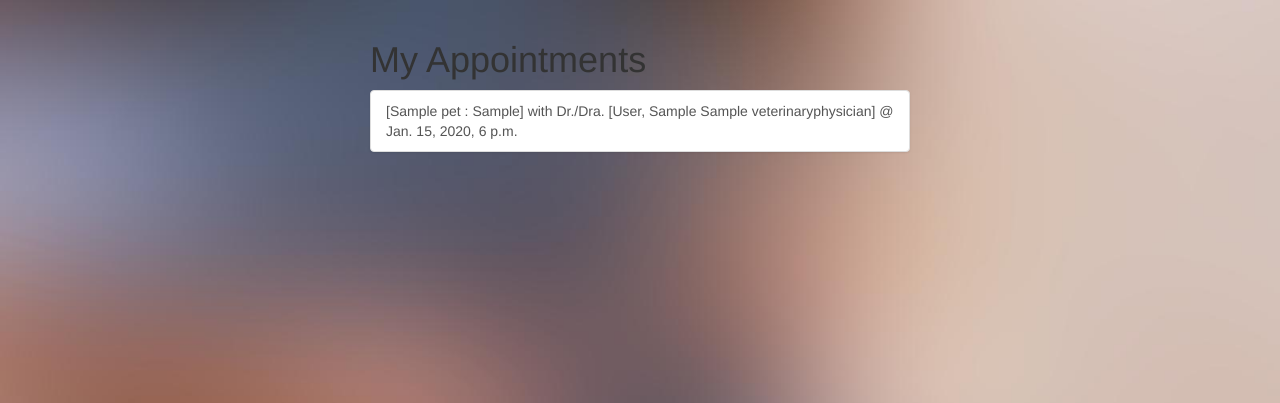
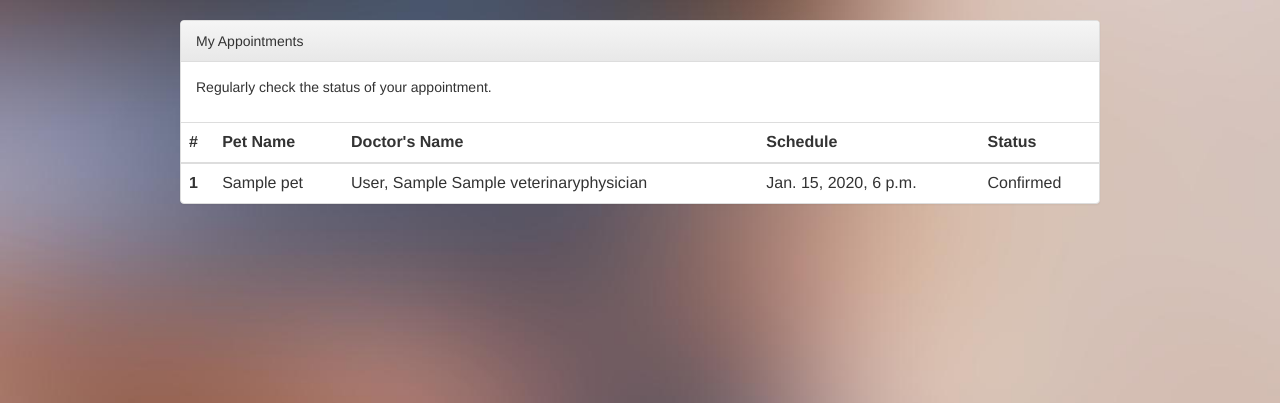
Before and after one commit to asabalon/cs260, a Django app: page /appointments/view/ in a window 1280 px wide. Shown: the part 51-454 px from the top of the page. Run offline with Django 3.2, Linux system fonts and the light colour scheme; a user stored in the database is signed in; tables that the repository leaves empty hold one stand-in row (values such as "Sample post"); some libraries are stand-ins or nearby versions.

Commit message:
Edited create test pet; edited html for view

```diff
--- a/appointments/templates/view_appointments.html
+++ b/appointments/templates/view_appointments.html
@@ -6,19 +6,41 @@ View Appointments
 {% endblock %}
 
 {% block page_panel %}
-<div class="col-xs-offset-3 col-xs-6">
-    <h1>My Appointments</h1>
-
-    <div class="list-group">
-        {% for appointment in appointments %}
-        <a href="#" class="list-group-item">
-            [{{ appointment.pet_name }}] with Dr./Dra. [{{ appointment.veterinary_physician }}]
-            @ {{ appointment.visit_schedule|date:'DATETIME_FORMAT' }}
-        </a>
-        {% empty %}
-        No Appointments yet. Click <a href="{% url 'appointments:add_appointment' %}?pet_owner={{ request.user.id }}">here</a> to schedule
-        an appointment.
-        {% endfor %}
+<div class="col-xs-offset-1 col-xs-10">
+    <div class="panel panel-default">
+        <div class="panel-heading">My Appointments</div>
+        <div class="panel-body">
+            <p>Regularly check the status of your appointment.</p>
+        </div>
+        <table class="table">
+            <thead>
+            <tr>
+                <th>#</th>
+                <th>Pet Name</th>
+                <th>Doctor's Name</th>
+                <th>Schedule</th>
+                <th>Status</th>
+            </tr>
+            </thead>
+            <tbody>
+                {% for appointment in appointments %}
+                <tr>
+                    <th scope="row">{{ forloop.counter }}</th>
+                    <td>{{ appointment.pet_name.name }}</td>
+                    <td>{{ appointment.veterinary_physician }}</td>
+                    <td>{{ appointment.visit_schedule|date:'DATETIME_FORMAT' }}</td>
+                    {% if appointment.is_confirmed %}
+                    <td>Confirmed</td>
+                    {% else %}
+                    <td>Waiting Confirmation</td>
+                    {% endif %}
+                </tr>
+                {% empty %}
+                No Appointments yet. Click <a href="{% url 'appointments:add_appointment' %}">here</a> to schedule
+                an appointment.
+                {% endfor %}
+            </tbody>
+        </table>
     </div>
 </div>
 {% endblock %}
--- a/appointments/views.py
+++ b/appointments/views.py
@@ -71,7 +71,7 @@ def retrieve_vet_email(request):
 @login_required(login_url='../login')
 def create_test_pet(request):
     if request.method == 'GET':
-        customer = Customer.objects.get(id=request.GET.get('owner'))
+        customer = Customer.objects.get(id=request.user.id)
         pet = Pet.objects.create(
             name=request.GET.get('name'),
             breed=request.GET.get('breed'),
```
